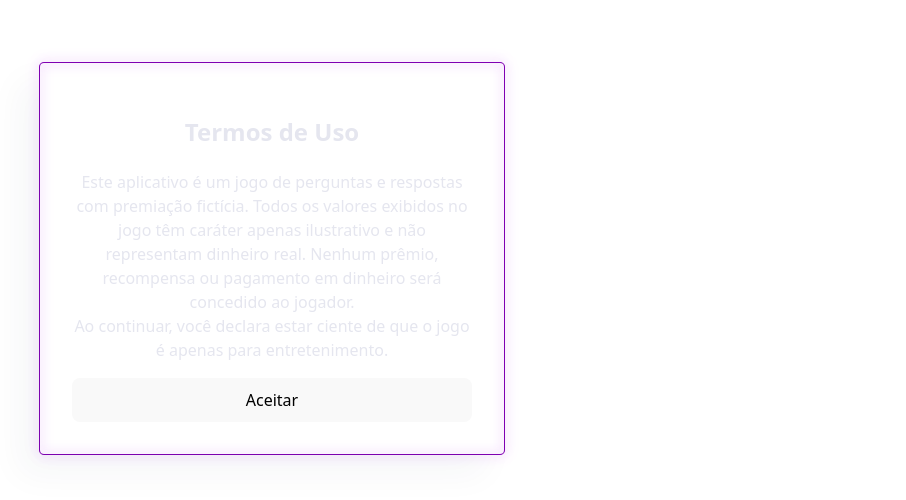
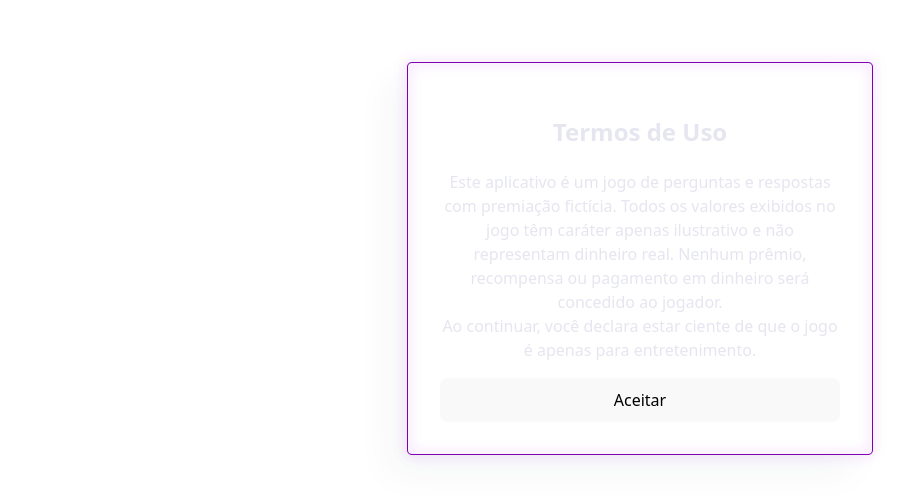
Before and after one commit to tiagoproff/fsc-4-quiz, a React app: page / in a window 1280 px wide. Shown: the part 142-642 px from the top of the page, without its empty margins (0-906 px from the left). Built offline with nearby package versions, Linux system fonts and the light colour scheme; the HTML template or start-up script is replaced by a standard one.

Commit message:
fix: fix alignment to center

```diff
--- a/src/components/termsScreen.module.scss
+++ b/src/components/termsScreen.module.scss
@@ -13,7 +13,7 @@
   display: flex;
   flex-direction: column;
   padding: 32px;
-  margin: 40px;
+  margin: 40px auto;
   max-width: 400px;
   width: 100%;
 
```
